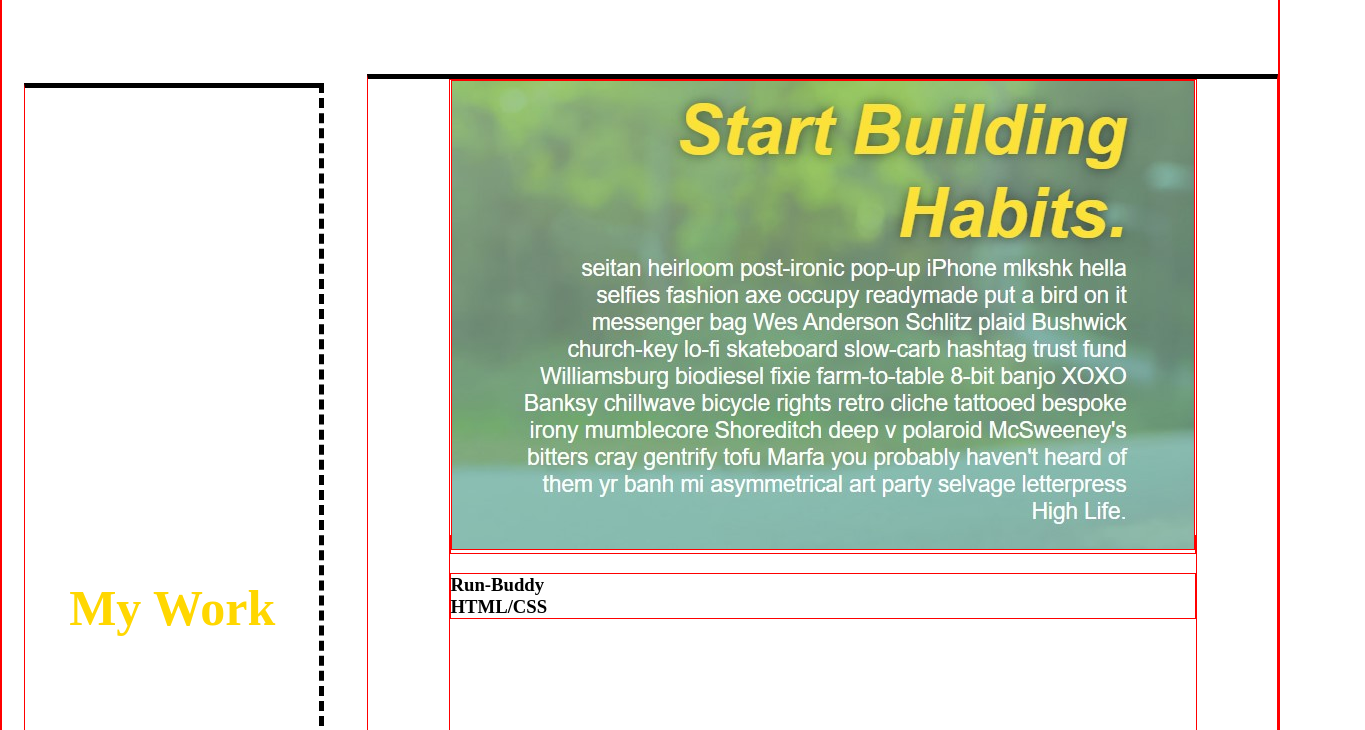
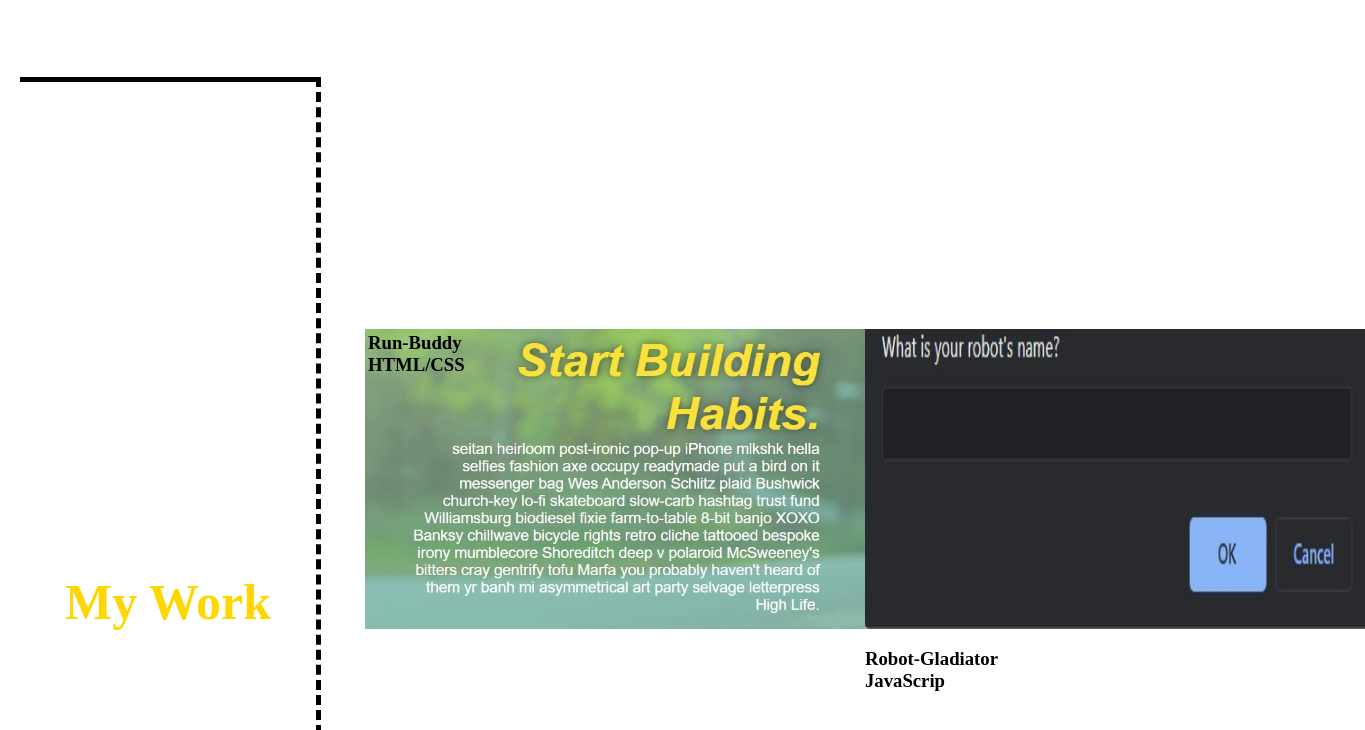
Before and after one commit to Cbracewell30/Perfessional-Portfolio, a plain HTML site: page index.html in a window 1280 px wide. Shown: the part 1358-2088 px from the top of the page, 1365 px wide, since content can reach past the window. Drawn offline with Linux system fonts and the light colour scheme.

Commit message:
Adding CSS Styling

```diff
--- a/assets/style.css
+++ b/assets/style.css
@@ -1,10 +1,11 @@
-*{
+/*{
 border: 1px red solid;
+}*/
+
+body {
+    margin: auto;
 }
 
-body {
-    margin: 0;
-}
 /* Header Styling*/
 header{
    display: flex;
@@ -36,16 +37,15 @@ header nav{
 
 header nav ul {
     display: flex;
-    flex-wrap: wrap;
     justify-content: space-between;
     list-style-type: none;
     align-items: center;
-    padding-bottom: 0;
+   margin-top: -15px
 
 }
+
 header nav ul li{
     display: flex;
-    flex-wrap: wrap;
     justify-content: space-between;
     padding: 0px 50px 60px;
 }
@@ -60,13 +60,11 @@ header nav ul li a{
     }
 /* end header styling*/
 .info{
-    border-top: 5px solid black;
     height: 1000px;
     width: auto;
     margin-left: 365px;
     margin-top: 77px;
     display: flex;
-    flex-wrap: wrap;
     justify-content: space-around;
 }
 /* Adding Css to About me*/
@@ -82,7 +80,7 @@ header nav ul li a{
     width: 400px;
     height: 400px;
     margin: 150px 100px 150px 100px;
-
+    align-items: center;
 }
 
 .heading-label {
@@ -100,8 +98,35 @@ header nav ul li a{
     border-right: 5px dashed black;
     align-items: center;
     display: flex;
-    flex-wrap: wrap;
     justify-content: space-evenly;
     font-size: 50px;
 }
 /* End About me styling*/
+
+/* My work styling*/
+
+.work-img{
+    display: flex;
+    width: 500px;
+    height: 300px;
+    margin-top: 350px;
+    z-index: 2;
+}
+
+.img-cap{
+position: relative;
+margin: 3px;
+top: -300px;
+z-index: 5;
+}
+
+/* MEDIA QUERY FOR MOBILE PHONES AND SMALLER */
+@media screen and (max-width: 575px) {
+    header {
+        display: inline-flex;
+    }
+
+    header nav {
+        margin: 25px 25px 50px 25px;
+    }
+}
--- a/index.html
+++ b/index.html
@@ -64,14 +64,14 @@
     <div>
         <a href="https://cbracewell30.github.io/run-buddy/">
         <img src= ./assets/pic3.jpg alt= "Screenshot of Run-buddy project" class="work-img" /></a>
-        <h3> Run-Buddy<br>
+        <h3 class="img-cap" > Run-Buddy<br>
             HTML/CSS </h3>
     </div>
 
     <div>
         <a href="https://cbracewell30.github.io/robot-gladiators/">
         <img src=./assets/pic4.jpg alt="screenshot of robot-gladiator's opening window alert" class="work-img"/> </a>
-        <h3> Robot-Gladiator <br>
+        <h3 class="img-cap2" > Robot-Gladiator <br>
                 JavaScrip </h3>
     </div>
 
```
